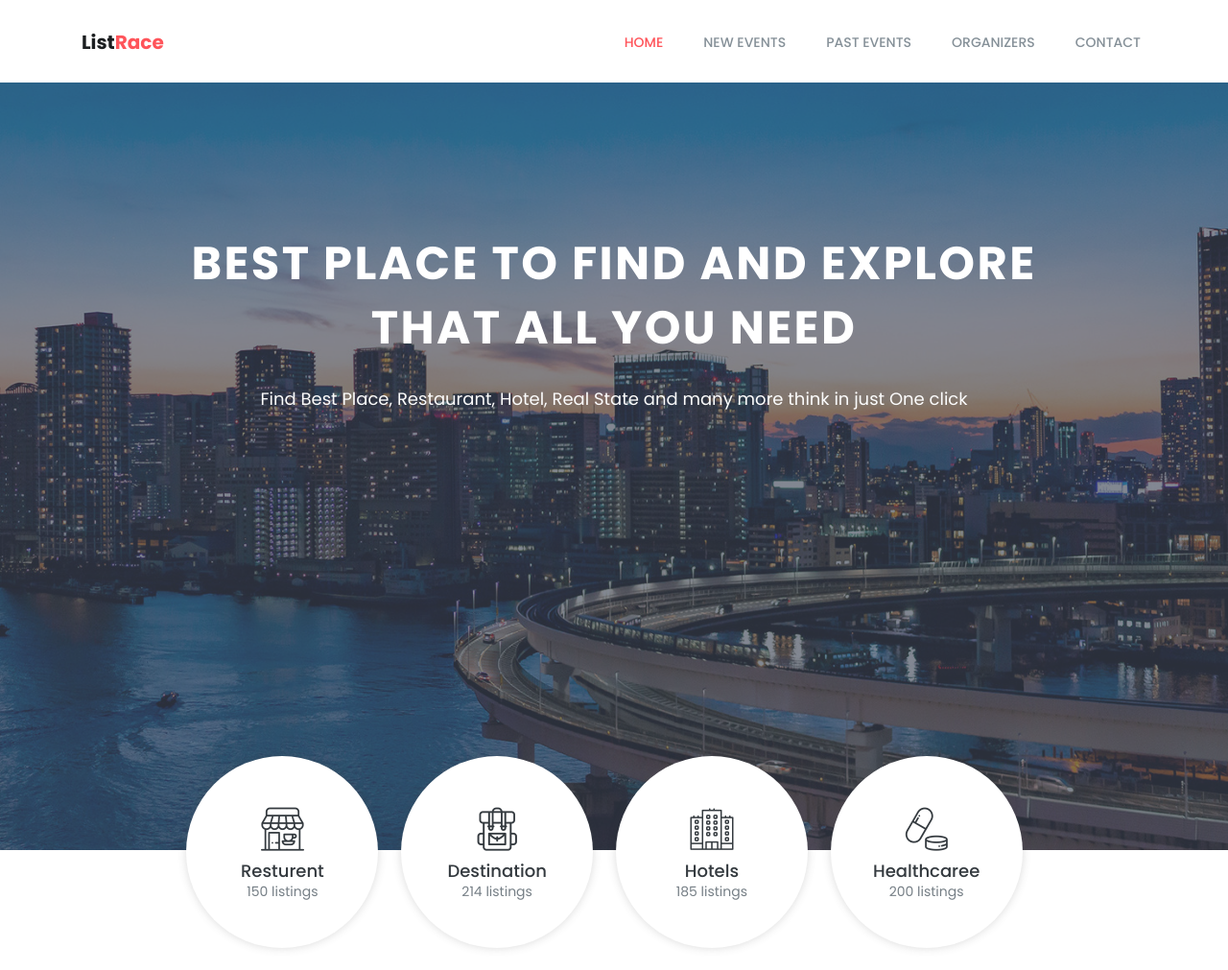
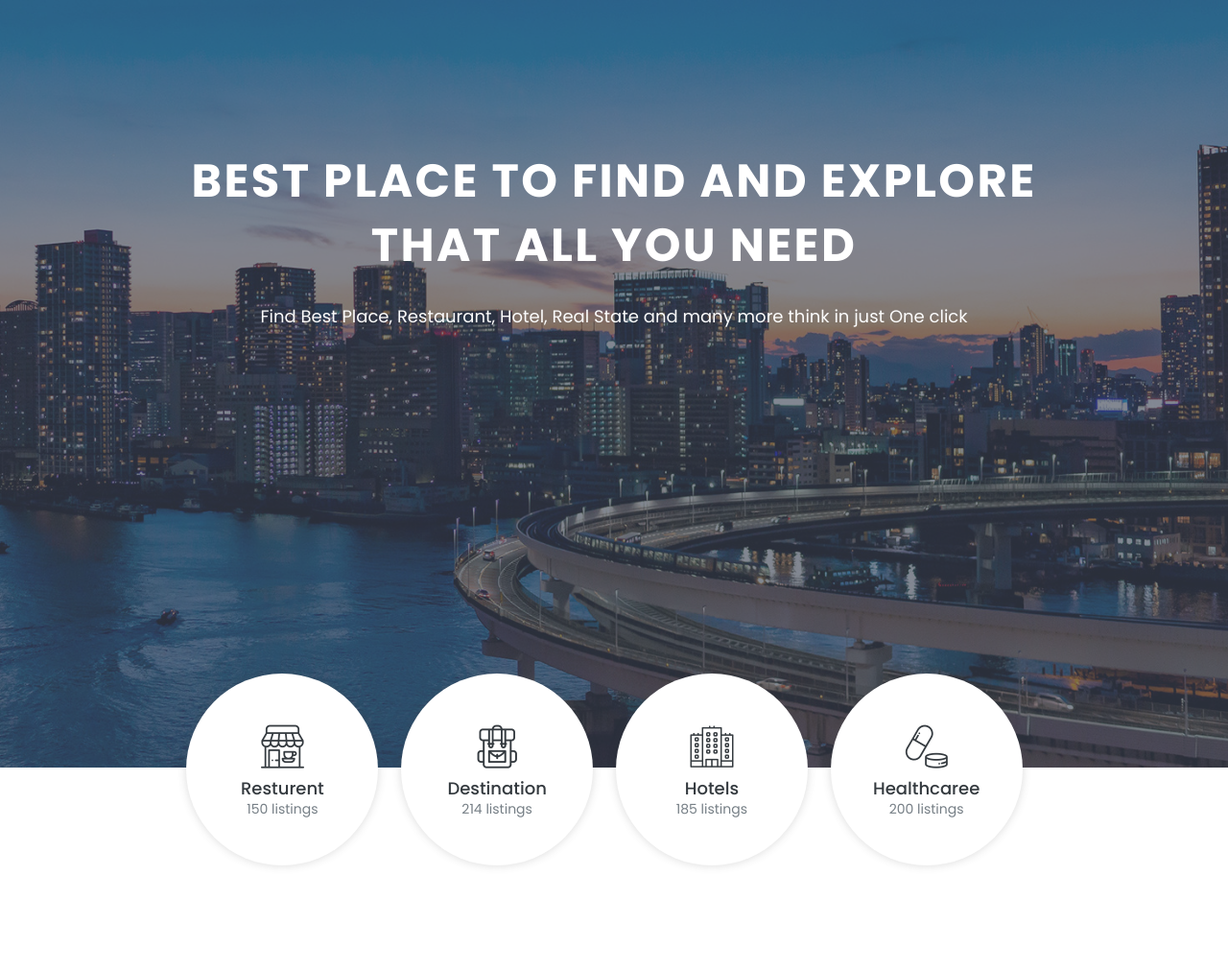
Before and after one commit to marco-lou/outdoorEvents, a plain HTML site: page index.html in a window 1280 px wide. Shown: the top 1011 px of the page at 96% size. Drawn offline with nearby package versions, Linux system fonts and the light colour scheme; a script that the page names is missing.

Commit message:
comment navbar

```diff
--- a/index.html
+++ b/index.html
@@ -106,7 +106,7 @@
 		</header--><!--/.header-top-->
 		<!--header-top end -->
 
-		<div id="navbarId"></div>
+		<!--div id="navbarId"></div-->
 
 		<!--welcome-hero start -->
 		<section id="home" class="welcome-hero">
```
